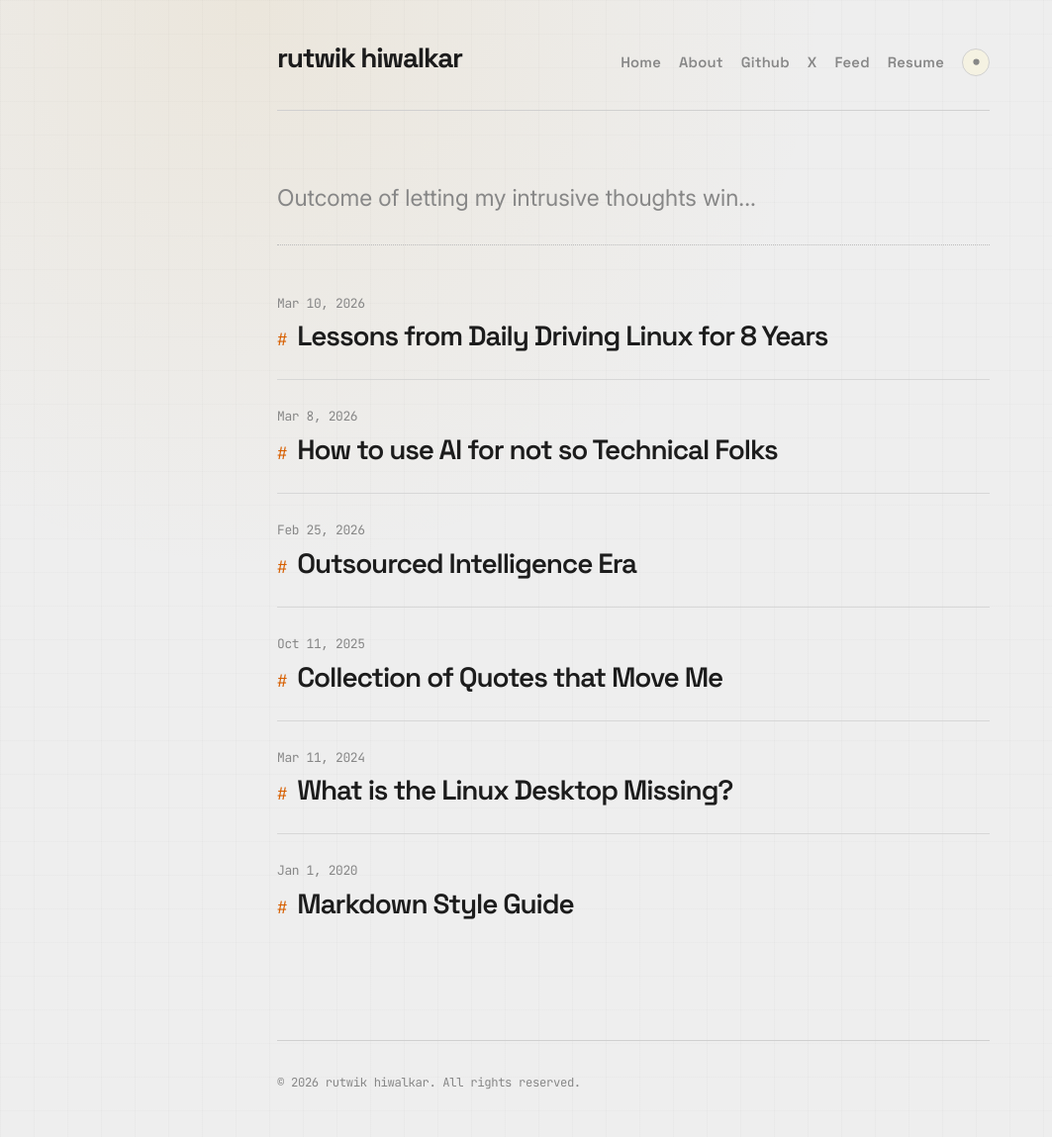
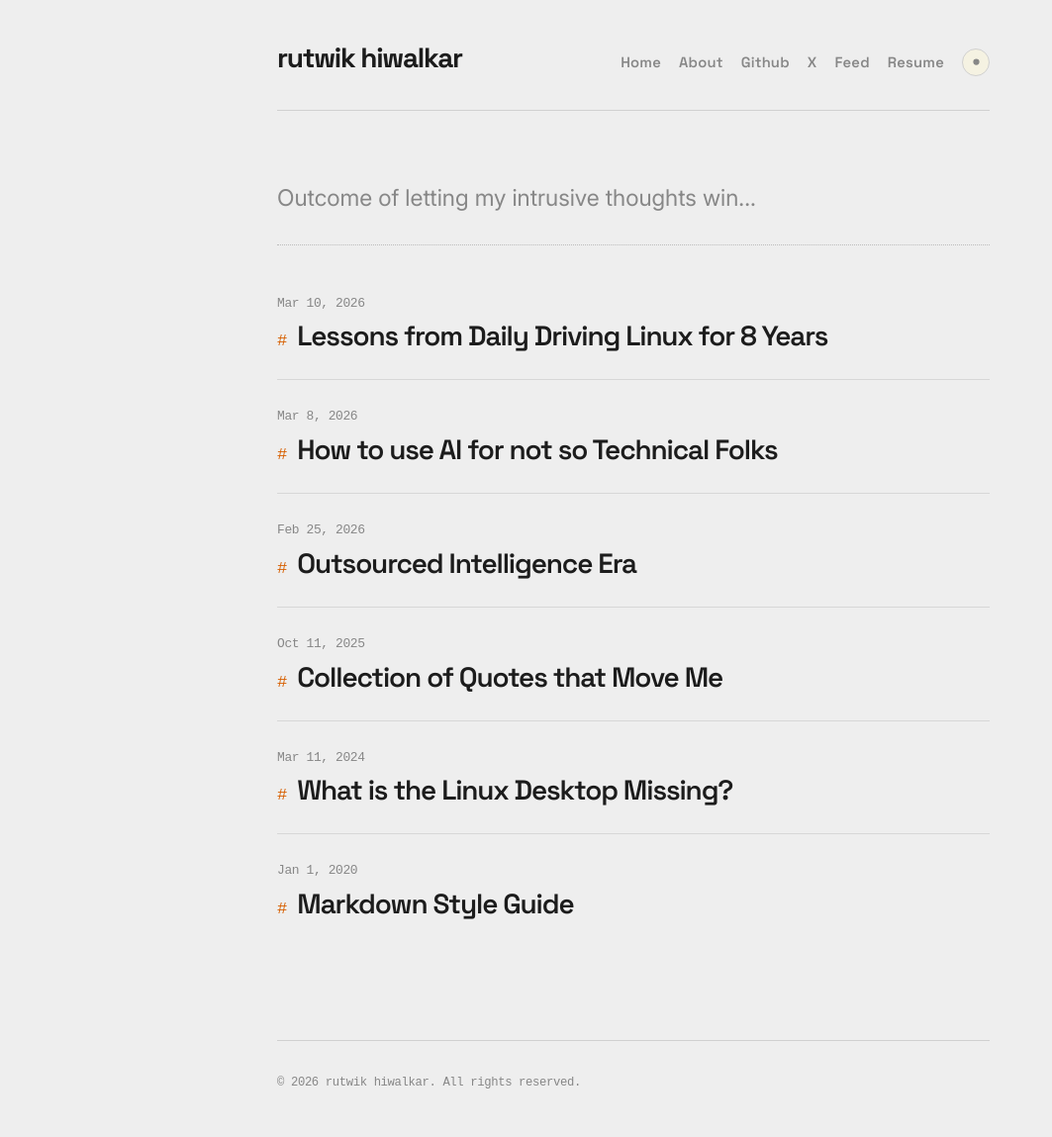
Before and after one commit to rutwikhdev/rutwikhdev.github.io, a Jekyll site: the page built from index.html, in a window 1280 px wide. Shown: the whole page at 99% size, without its empty margins (0-1063 px from the left). Built offline with Jekyll 4.4.1, drawn with Linux system fonts in a browser that asks for light colours.

Commit message:
remove monospace font and background styling

```diff
--- a/_includes/critical-css.html
+++ b/_includes/critical-css.html
@@ -1,6 +1,5 @@
 @font-face{font-family:"Inter";src:url("/assets/fonts/inter-latin.woff2") format("woff2");font-weight:400 700;font-style:normal;font-display:swap;unicode-range:U+0000-00FF,U+0131,U+0152-0153,U+02BB-02BC,U+02C6,U+02DA,U+02DC,U+0304,U+0308,U+0329,U+2000-206F,U+20AC,U+2122,U+2191,U+2193,U+2212,U+2215,U+FEFF,U+FFFD}
 @font-face{font-family:"Space Grotesk";src:url("/assets/fonts/space-grotesk-latin.woff2") format("woff2");font-weight:500 700;font-style:normal;font-display:swap;unicode-range:U+0000-00FF,U+0131,U+0152-0153,U+02BB-02BC,U+02C6,U+02DA,U+02DC,U+0304,U+0308,U+0329,U+2000-206F,U+20AC,U+2122,U+2191,U+2193,U+2212,U+2215,U+FEFF,U+FFFD}
-@font-face{font-family:"JetBrains Mono";src:url("/assets/fonts/jetbrains-mono-latin.woff2") format("woff2");font-weight:400 600;font-style:normal;font-display:swap;unicode-range:U+0000-00FF,U+0131,U+0152-0153,U+02BB-02BC,U+02C6,U+02DA,U+02DC,U+0304,U+0308,U+0329,U+2000-206F,U+20AC,U+2122,U+2191,U+2193,U+2212,U+2215,U+FEFF,U+FFFD}
 :root{color-scheme:light;--paper-bg:#eeeeee;--paper-surface:#f7f3df;--text:#444444;--text-strong:#1c1c1c;--text-muted:#878787;--link:#005f87;--link-hover:#0087af;--accent:#d75f00;--accent-soft:#d7af5f;--border:#bcbcbc;--border-soft:#d0d0d0}
 [data-theme="dark"]{color-scheme:dark;--paper-bg:#1c1c1c;--paper-surface:#262626;--text:#d0d0d0;--text-strong:#eeeeee;--text-muted:#808080;--link:#5fafd7;--link-hover:#00afaf;--accent:#ffaf00;--accent-soft:#d7af5f;--border:#585858;--border-soft:#444444}
 *{box-sizing:border-box;margin:0;padding:0}
@@ -20,12 +19,12 @@ strong,b{color:var(--text-strong);font-weight:700}
 .hero p{max-width:36rem;color:var(--text-muted);font-size:clamp(1.1rem,2vw,1.28rem);line-height:1.6}
 .posts{display:grid;gap:26px;list-style:none}
 .posts li{padding-bottom:26px;border-bottom:1px solid color-mix(in srgb,var(--border-soft) 74%,transparent)}
-.post-date{display:block;margin-bottom:5px;color:var(--text-muted);font-family:"JetBrains Mono",monospace;font-size:.72rem;letter-spacing:-.03em}
+.post-date{display:block;margin-bottom:5px;color:var(--text-muted);font-family:monospace;font-size:.72rem;letter-spacing:-.03em}
 .post-link-box{display:flex;align-items:baseline;gap:10px}
-.hashtag{color:var(--accent);font-family:"JetBrains Mono",monospace;font-size:.95rem;line-height:1}
+.hashtag{color:var(--accent);font-family:monospace;font-size:.95rem;line-height:1}
 .post-link{color:var(--text-strong);font-family:"Space Grotesk","Inter",sans-serif;font-size:clamp(1.25rem,3vw,1.55rem);font-weight:600;letter-spacing:-.04em;line-height:1.22;text-decoration:none}
 .post-header{margin:8px auto 48px;padding-bottom:30px;border-bottom:1px dotted var(--border);text-align:left}
 .post-header h1{max-width:12ch;color:var(--text-strong);font-family:"Space Grotesk","Inter",sans-serif;font-size:clamp(2rem,7vw,4rem);font-weight:700;letter-spacing:-.065em;line-height:.98}
-.post-meta{display:block;margin-top:18px;color:var(--text-muted);font-family:"JetBrains Mono",monospace;font-size:.72rem;letter-spacing:-.035em;line-height:1.7}
+.post-meta{display:block;margin-top:18px;color:var(--text-muted);font-family:monospace;font-size:.72rem;letter-spacing:-.035em;line-height:1.7}
 .about{text-align:center}.about-photo{margin-bottom:32px}.about-photo picture{display:block}.about-photo img{width:100%;max-width:640px;height:auto;border:1px solid var(--border-soft);border-radius:10px;background:var(--paper-surface)}.about-content{text-align:left}
 @media (max-width:680px){html{font-size:16px}.container,.site-header,.site-footer{width:min(100% - 32px,720px)}.site-header{align-items:flex-start;flex-direction:column;gap:22px;padding:30px 0 26px}.nav{justify-content:flex-start;gap:12px 16px}.container{padding-top:36px}.post-header{margin-bottom:36px}.post-header h1{max-width:14ch}.post-link-box{gap:8px}}
--- a/_includes/head.html
+++ b/_includes/head.html
@@ -11,7 +11,6 @@
     <!-- Local fonts -->
     <link rel="preload" href="{{ "/assets/fonts/inter-latin.woff2" | prepend: site.baseurl }}" as="font" type="font/woff2" crossorigin>
     <link rel="preload" href="{{ "/assets/fonts/space-grotesk-latin.woff2" | prepend: site.baseurl }}" as="font" type="font/woff2" crossorigin>
-    <link rel="preload" href="{{ "/assets/fonts/jetbrains-mono-latin.woff2" | prepend: site.baseurl }}" as="font" type="font/woff2" crossorigin>
 
     <!-- Critical CSS -->
     <style>{% include critical-css.html %}</style>
--- a/css/main.css
+++ b/css/main.css
@@ -11,15 +11,6 @@
   font-family: "Space Grotesk";
   src: url("/assets/fonts/space-grotesk-latin.woff2") format("woff2");
   font-weight: 500 700;
-  font-style: normal;
-  font-display: swap;
-  unicode-range: U+0000-00FF, U+0131, U+0152-0153, U+02BB-02BC, U+02C6, U+02DA, U+02DC, U+0304, U+0308, U+0329, U+2000-206F, U+20AC, U+2122, U+2191, U+2193, U+2212, U+2215, U+FEFF, U+FFFD;
-}
-
-@font-face {
-  font-family: "JetBrains Mono";
-  src: url("/assets/fonts/jetbrains-mono-latin.woff2") format("woff2");
-  font-weight: 400 600;
   font-style: normal;
   font-display: swap;
   unicode-range: U+0000-00FF, U+0131, U+0152-0153, U+02BB-02BC, U+02C6, U+02DA, U+02DC, U+0304, U+0308, U+0329, U+2000-206F, U+20AC, U+2122, U+2191, U+2193, U+2212, U+2215, U+FEFF, U+FFFD;
@@ -89,9 +80,9 @@ html {
 body {
   min-height: 100vh;
   background:
-    radial-gradient(circle at 20% 0%, rgba(215, 175, 95, 0.13), transparent 32rem),
-    linear-gradient(90deg, rgba(68, 68, 68, 0.025) 1px, transparent 1px),
-    linear-gradient(180deg, rgba(68, 68, 68, 0.02) 1px, transparent 1px),
+    /* radial-gradient(circle at 20% 0%, rgba(215, 175, 95, 0.13), transparent 32rem), */
+    /* linear-gradient(90deg, rgba(68, 68, 68, 0.025) 1px, transparent 1px), */
+    /* linear-gradient(180deg, rgba(68, 68, 68, 0.02) 1px, transparent 1px), */
     var(--paper-bg);
   background-size: auto, 34px 34px, 34px 34px, auto;
   color: var(--text);
@@ -239,7 +230,7 @@ b {
   display: block;
   margin-bottom: 5px;
   color: var(--text-muted);
-  font-family: "JetBrains Mono", monospace;
+  font-family: monospace;
   font-size: 0.72rem;
   letter-spacing: -0.03em;
 }
@@ -252,7 +243,7 @@ b {
 
 .hashtag {
   color: var(--accent);
-  font-family: "JetBrains Mono", monospace;
+  font-family: monospace;
   font-size: 0.95rem;
   line-height: 1;
 }
@@ -292,7 +283,7 @@ b {
   display: block;
   margin-top: 18px;
   color: var(--text-muted);
-  font-family: "JetBrains Mono", monospace;
+  font-family: monospace;
   font-size: 0.72rem;
   letter-spacing: -0.035em;
   line-height: 1.7;
@@ -430,7 +421,7 @@ b {
 
 .post-content pre,
 .post-content code {
-  font-family: "JetBrains Mono", "SFMono-Regular", Consolas, monospace;
+  font-family: monospace;
   font-size: 0.86rem;
   font-variant-ligatures: none;
 }
@@ -522,7 +513,7 @@ b {
   padding: 32px 0 44px;
   border-top: 1px solid var(--border-soft);
   color: var(--text-muted);
-  font-family: "JetBrains Mono", monospace;
+  font-family: monospace;
   font-size: 0.68rem;
   letter-spacing: -0.03em;
 }
```
Also changed, not shown: Gemfile.lock, assets/fonts/jetbrains-mono-latin.woff2 (deleted).
